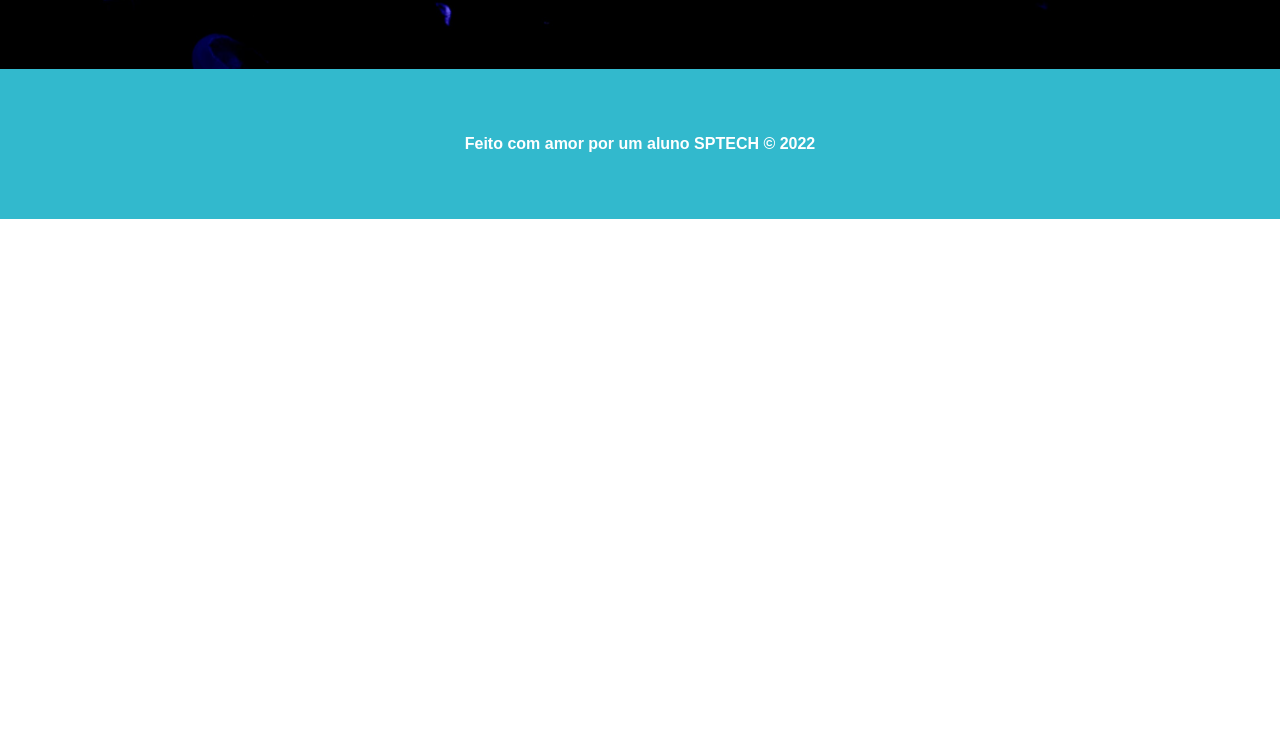
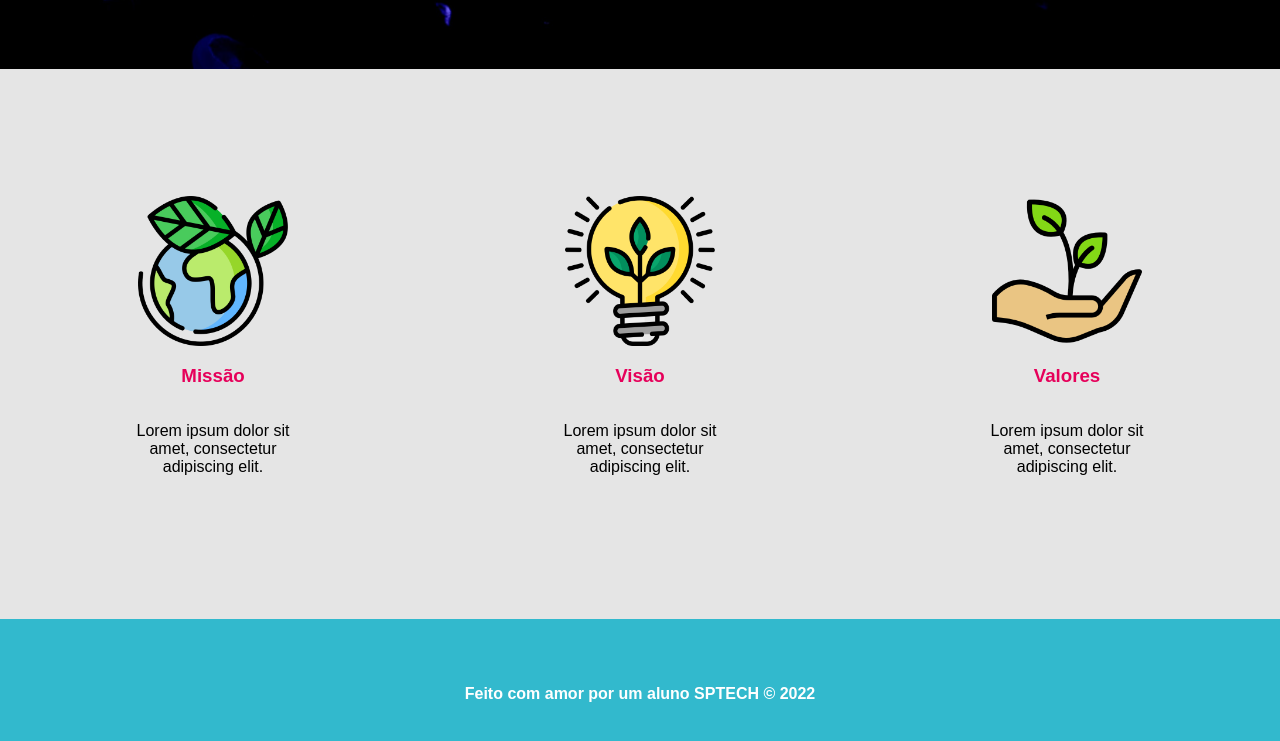
Before and after one commit to pedro-ps/projeto-pedro-pires, a plain HTML site: page index.html in a window 1280 px wide. Shown: the part 565-1306 px from the top of the page. Before the commit the page ends 800 px from the top, so only its background shows below. Drawn offline with Linux system fonts and the light colour scheme.

Commit message:
Desenvolvimento do site institucional

```diff
--- a/index.html
+++ b/index.html
@@ -19,9 +19,30 @@
             </ul>
         </div>
     </div>
+
     <div class="banner">
         <div class="container">
             <p>Preservando <b>hoje</b> para existirem <b>amanhã</b>.</p>
+        </div>
+    </div>
+
+    <div class="ideais">
+        <div class="container">
+            <div class="imagem">
+                <img src="./images/planet-earth_color.png" alt="planeta terra" class="logos">
+                <h3>Missão</h3>
+                <p>Lorem ipsum dolor sit amet, consectetur adipiscing elit.</p>
+            </div>
+            <div class="imagem">
+                <img src="./images/lightbulb_color.png" alt="lâmpada" class="logos">
+                <h3>Visão</h3>
+                <p>Lorem ipsum dolor sit amet, consectetur adipiscing elit.</p>
+            </div>
+            <div class="imagem">
+                <img src="./images/growth_color.png" alt="planta sob uma mão" class="logos">
+                <h3>Valores</h3>
+                <p>Lorem ipsum dolor sit amet, consectetur adipiscing elit.</p>
+            </div>
         </div>
     </div>
 
--- a/style.css
+++ b/style.css
@@ -116,5 +116,33 @@ form button {
     border: 0;
     border-radius: 10px;
     cursor: pointer;
+}
 
+.ideais {
+    background-color: #E5E5E5;
+    background-size: cover;
 }
+
+.ideais .container {
+    height: 550px;
+    display: flex;
+    align-items: center;
+    justify-content: space-between;
+}
+
+.imagem {
+    width: 170px;
+    display: flex;
+    flex-direction: column;
+    justify-content: center;
+    text-align: center;
+    align-items: center;
+}
+
+.logos {
+    width: 150px;
+}
+
+.ideais h3 {
+    color: #E6005A;
+}
```
